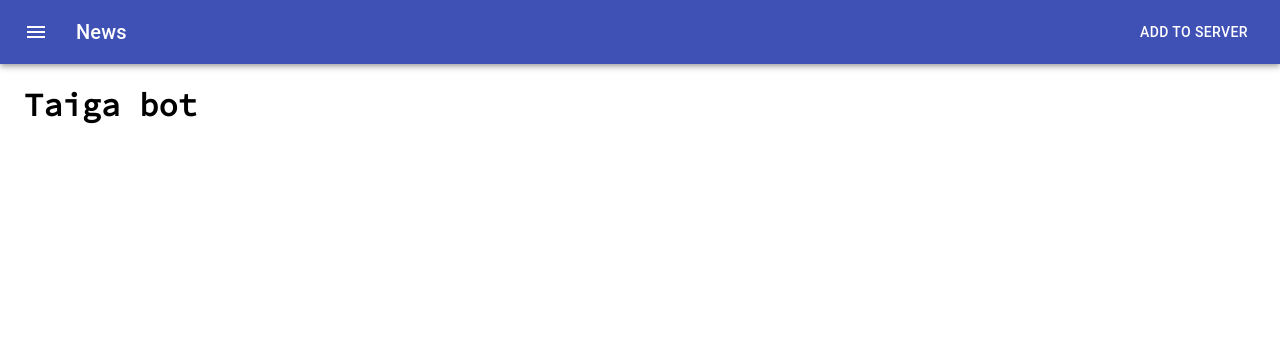
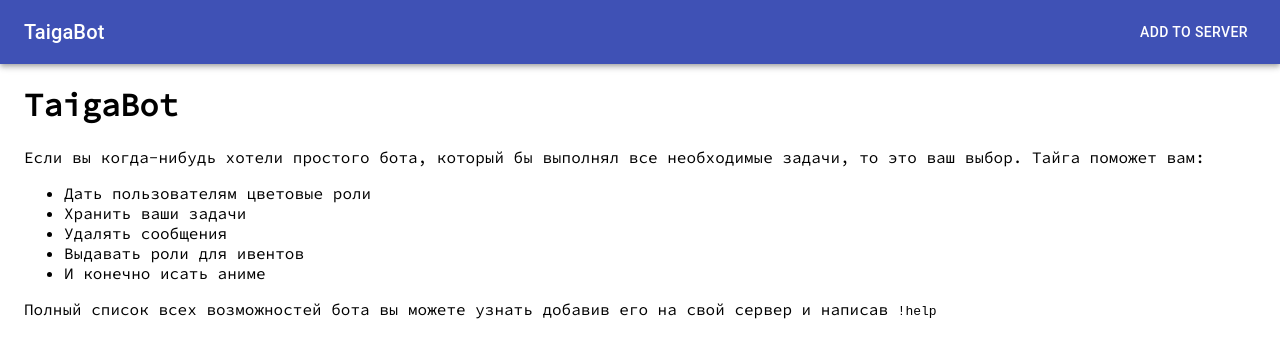
Before and after one commit to beldmian/TaigaBot, a React (Create React App) app in the folder web/: page / in a window 1280 px wide. Shown: the top 358 px of the page. Built offline with nearby package versions, Linux system fonts and the light colour scheme.

Commit message:
First content

```diff
--- a/web/src/App.js
+++ b/web/src/App.js
@@ -6,7 +6,18 @@
     <div className="App">
       <Navbar/>
       <Container fixed>
-        <h1>Taiga bot</h1>
+        <h1>TaigaBot</h1>
+        <p>
+          Если вы когда-нибудь хотели простого бота, который бы выполнял все необходимые задачи, то это ваш выбор. Тайга поможет вам:
+        </p>
+        <ul>
+          <li>Дать пользователям цветовые роли</li>
+          <li>Хранить ваши задачи</li>
+          <li>Удалять сообщения</li>
+          <li>Выдавать роли для ивентов</li>
+          <li>И конечно исать аниме</li>
+        </ul>
+        <p>Полный список всех возможностей бота вы можете узнать добавив его на свой сервер и написав <code>!help</code></p>
       </Container>
     </div>
   );
--- a/web/src/components/Navbar.jsx
+++ b/web/src/components/Navbar.jsx
@@ -4,8 +4,6 @@
 import Toolbar from '@material-ui/core/Toolbar';
 import Typography from '@material-ui/core/Typography';
 import Button from '@material-ui/core/Button';
-import IconButton from '@material-ui/core/IconButton';
-import MenuIcon from '@material-ui/icons/Menu';
 
 const useStyles = makeStyles((theme) => ({
     root: {
@@ -25,11 +23,8 @@
     return (
         <AppBar position="static">
             <Toolbar>
-                <IconButton edge="start" className={classes.menuButton} color="inherit" aria-label="menu">
-                    <MenuIcon />
-                </IconButton>
                 <Typography variant="h6" className={classes.title}>
-                    News
+                    TaigaBot
                 </Typography>
                 <Button color="inherit" href="https://discord.com/api/oauth2/authorize?client_id=780455940566024192&permissions=8&scope=bot">Add to server</Button>
             </Toolbar>
```
